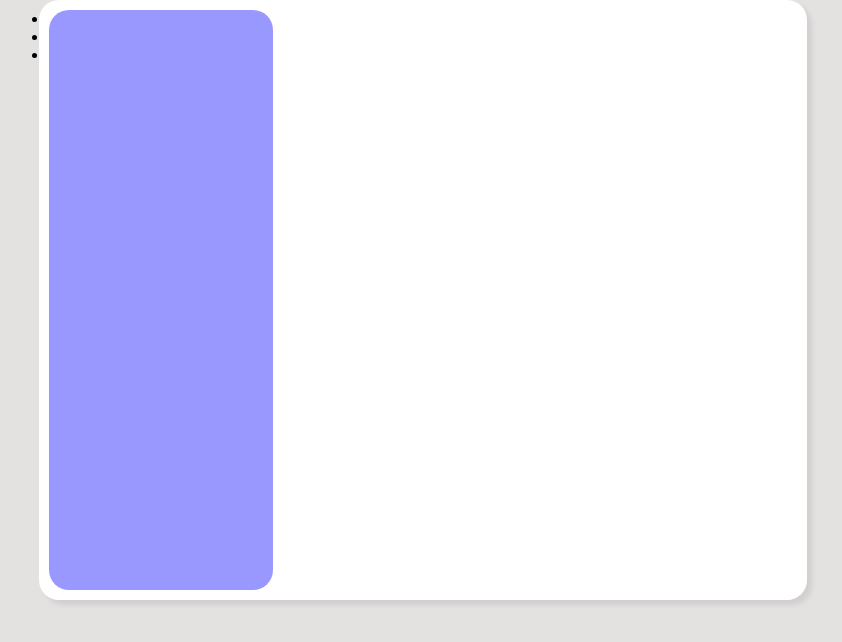
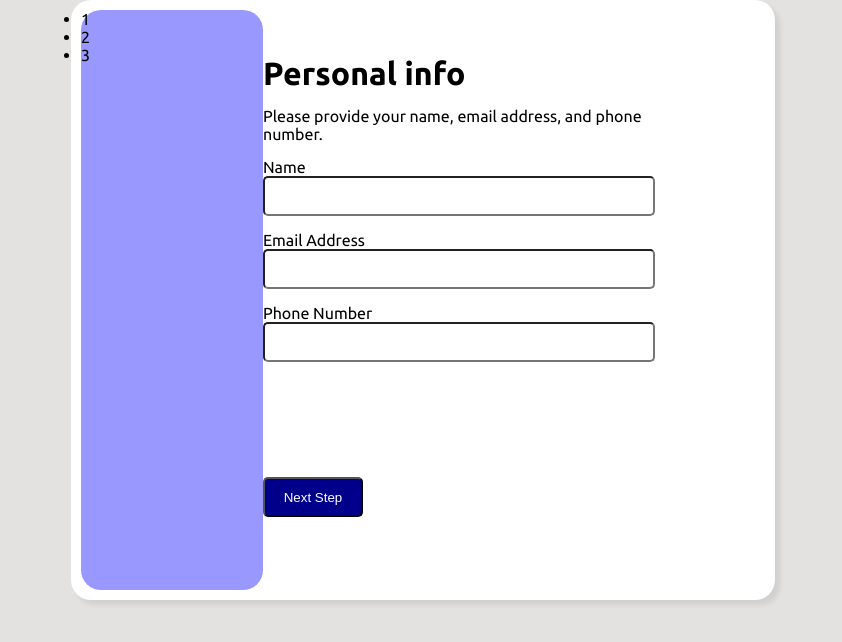
Before and after one commit to marquesflavio/multi-step-form, a React (Create React App) app: page / in a window 1280 px wide. Shown: the top 642 px of the page, without its empty margins (217-1059 px from the left). Built offline with nearby package versions, Linux system fonts and the light colour scheme.

Commit message:
finalizei o design do formulario principal

```diff
--- a/src/components/Container/Container.css
+++ b/src/components/Container/Container.css
@@ -1,11 +1,14 @@
 .container{
-    width: 60%;
+    width: 55%;
     height: 600px;
     background-color: #FFF;
     border-radius: 20px;
     box-shadow: 5px 5px 5px rgba(0, 0, 0, 0.082);
     margin: auto;
     padding: 10px;
+    display: flex;
+    justify-content: space-between;
+    /* padding-right: 100px; */
 }
 .container_lateral{
     height: 580px;
--- a/src/components/Container/Container.js
+++ b/src/components/Container/Container.js
@@ -1,10 +1,12 @@
 import './Container.css';
 import MenuLateral from '../MenuLateral/MenuLateral';
+import Formulario from '../Formulario/Formulario';
 
 const Container = () => {
     return (
         <div className='container'>
             <MenuLateral/>
+            <Formulario/>
         </div>
     )
 }
--- /dev/null
+++ b/src/components/Formulario/Formulario.css
@@ -0,0 +1,23 @@
+.formulario{
+    /* border: 1px solid black; */
+    display: flex;
+    flex-direction: column;
+    margin: 45px 110px 60px 0px;
+}
+.formulario input{
+    border-radius: 5px;
+    height: 3em;
+}
+.formulario h1,
+.formulario p,
+.formulario, input{
+    margin-bottom: 15px;
+}
+.formulario button{
+    background-color: darkblue;
+    border-radius: 5px;
+    color: white;
+    height: 3em;
+    width: 100px;
+    margin-top: 100px;
+}
--- /dev/null
+++ b/src/components/Formulario/Formulario.js
@@ -0,0 +1,26 @@
+import './Formulario.css'
+
+const Formulario = () => {
+    return (
+
+        <form className="formulario">
+            <h1>Personal info</h1>
+            <p>Please provide your name, email address, and phone number.</p>
+
+            <label>Name</label>
+            <input></input>
+
+            <label>Email Address</label>
+            <input></input>
+
+            <label>Phone Number</label>
+            <input></input>
+
+            <button>Next Step</button>
+
+        </form>
+
+    )
+}
+
+export default Formulario
--- a/src/components/MenuLateral/MenuLateral.css
+++ b/src/components/MenuLateral/MenuLateral.css
@@ -3,3 +3,6 @@
     height: 580px;
     width: 40%;
 }
+.ul{
+    list-style: none;
+}
--- a/src/components/MenuLateral/MenuLateral.js
+++ b/src/components/MenuLateral/MenuLateral.js
@@ -4,9 +4,9 @@ const MenuLateral = () => {
     return(
         <div className='container_lateral'>
             <ul>
-                <li></li>
-                <li></li>
-                <li></li>
+                <li>1</li>
+                <li>2</li>
+                <li>3</li>
             </ul>
 
 
```
